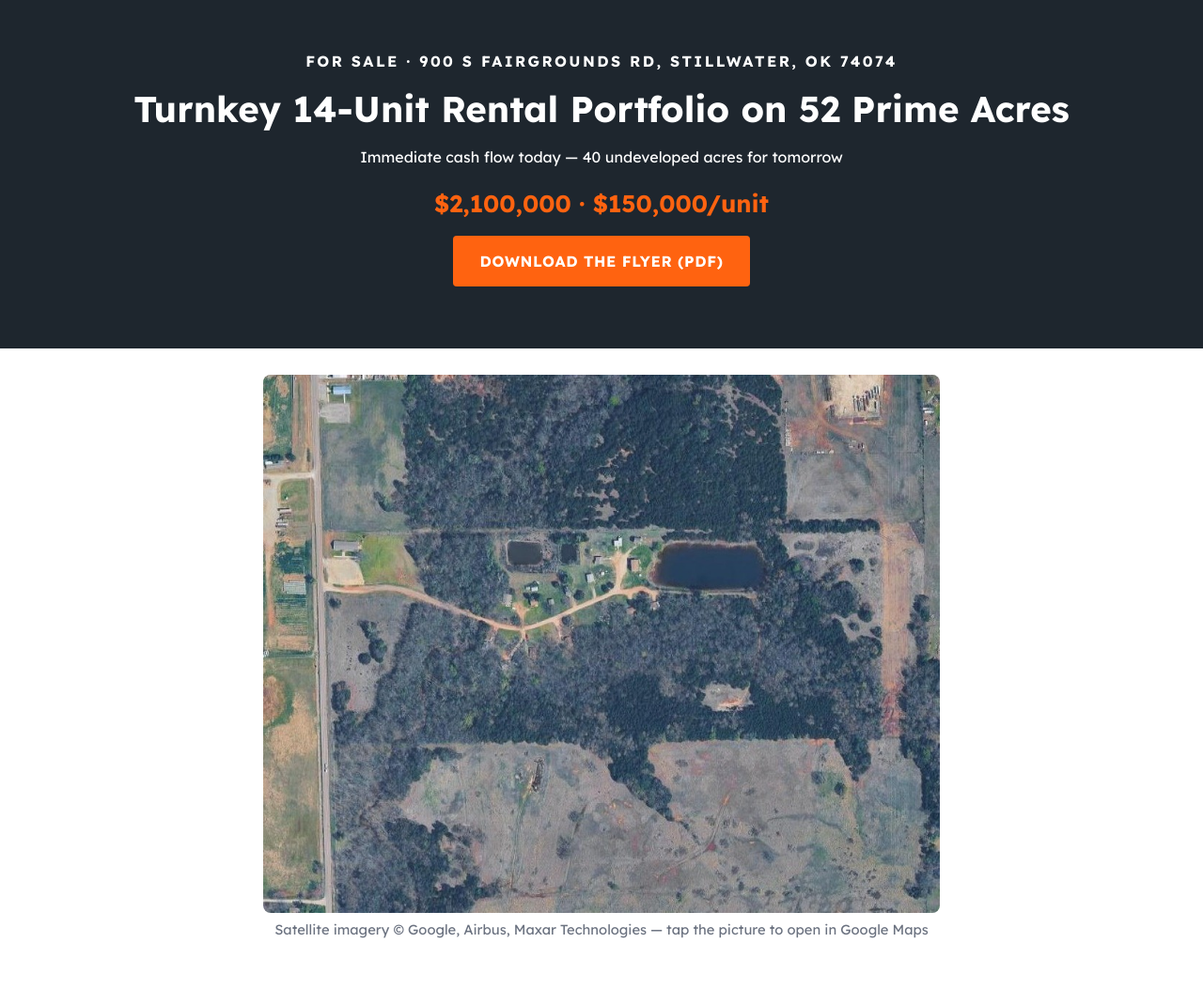
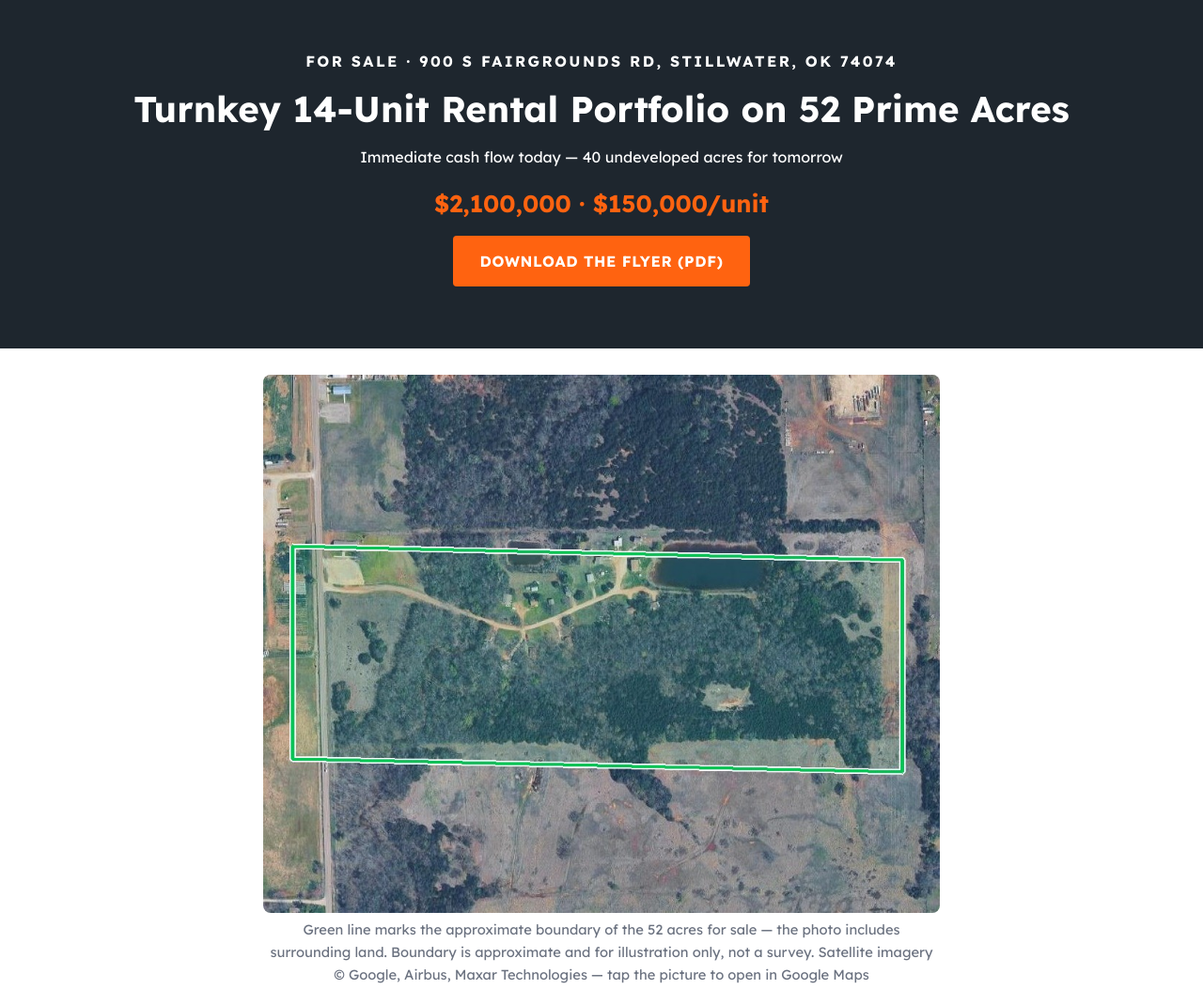
Before and after one commit to viberoo/fairgrounds-communities, a plain HTML site: page for-sale/index.html in a window 1280 px wide. Shown: the top 1053 px of the page at 94% size. Drawn offline with Linux system fonts and the light colour scheme.

Commit message:
Add full static site (HTML, CSS, images)

```diff
--- a/for-sale/index.html
+++ b/for-sale/index.html
@@ -20,7 +20,7 @@
 <p><a class="btn btn-orange" href="/for-sale/flyer.pdf">Download the Flyer (PDF)</a></p>
 </div></section>
 <section style="padding-bottom:0"><div class="wrap">
-<figure class="flyer-img-narrow"><a href="https://www.google.com/maps/search/?api=1&query=900+S+Fairgrounds+Rd+Stillwater+OK+74074"><img class="flyer-img" src="/images/aerial-52-acres.jpg" alt="Satellite view of the 52-acre Fairgrounds Communities property at 900 S Fairgrounds Rd, Stillwater, OK — Fairgrounds Rd runs along the left edge, with the stocked fishing pond and rental homes to the east"></a><figcaption class="note" style="text-align:center;margin-top:6px">Satellite imagery &copy; Google, Airbus, Maxar Technologies &mdash; tap the picture to open in Google Maps</figcaption></figure>
+<figure class="flyer-img-narrow"><a href="https://www.google.com/maps/search/?api=1&query=900+S+Fairgrounds+Rd+Stillwater+OK+74074"><img class="flyer-img" src="/images/aerial-52-acres-boundary.jpg" alt="Satellite view of the 52-acre Fairgrounds Communities property at 900 S Fairgrounds Rd, Stillwater, OK — the green line marks the approximate boundary of the 52 acres for sale, with Fairgrounds Rd along the left edge and the stocked fishing pond and rental homes inside the line"></a><figcaption class="note" style="text-align:center;margin-top:6px">Green line marks the approximate boundary of the 52 acres for sale &mdash; the photo includes surrounding land. Boundary is approximate and for illustration only, not a survey. Satellite imagery &copy; Google, Airbus, Maxar Technologies &mdash; tap the picture to open in Google Maps</figcaption></figure>
 </div></section>
 <section><div class="wrap">
 <div class="stat-grid">
```
Also changed, not shown: images/aerial-52-acres-boundary.jpg (added).
